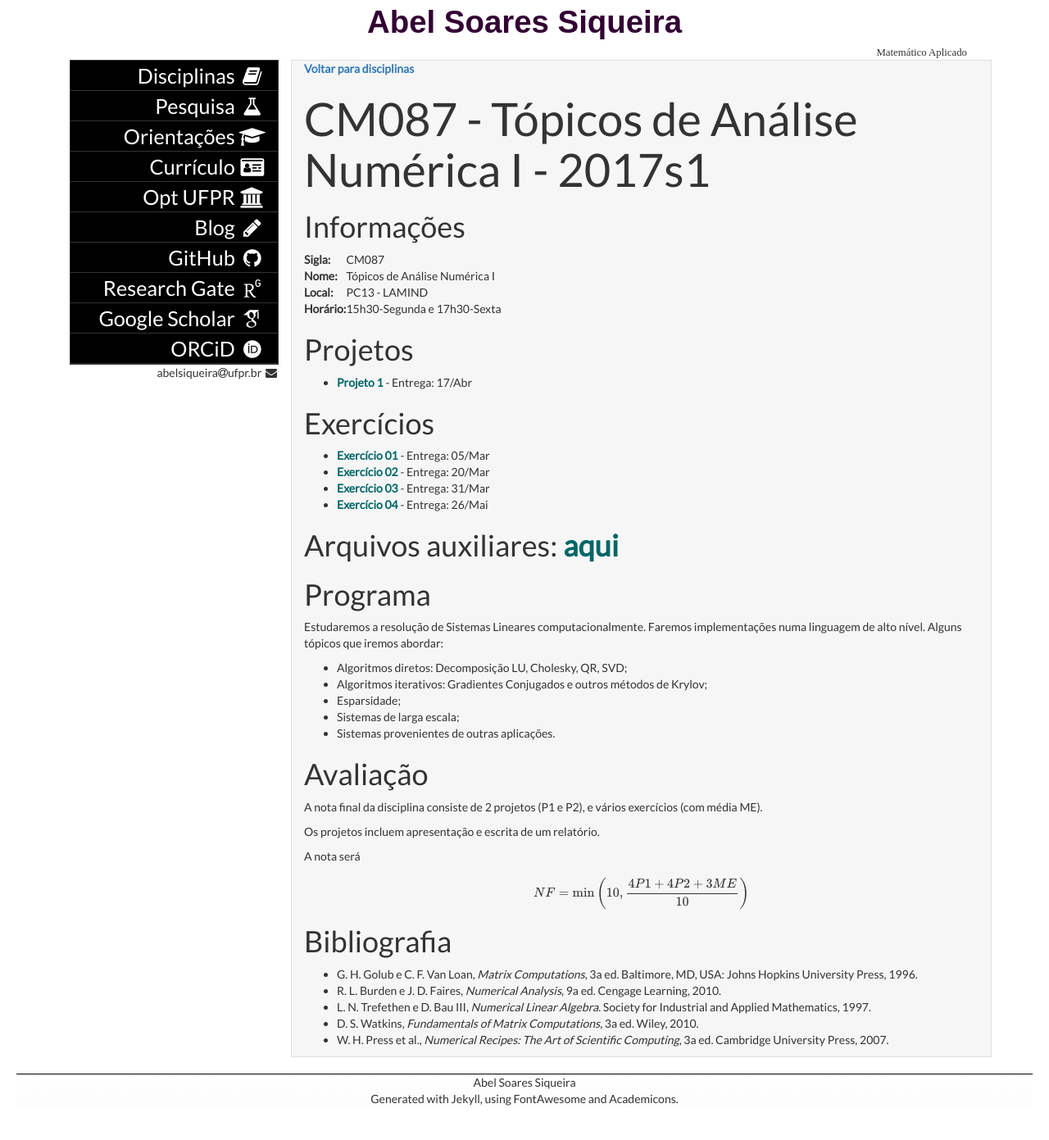
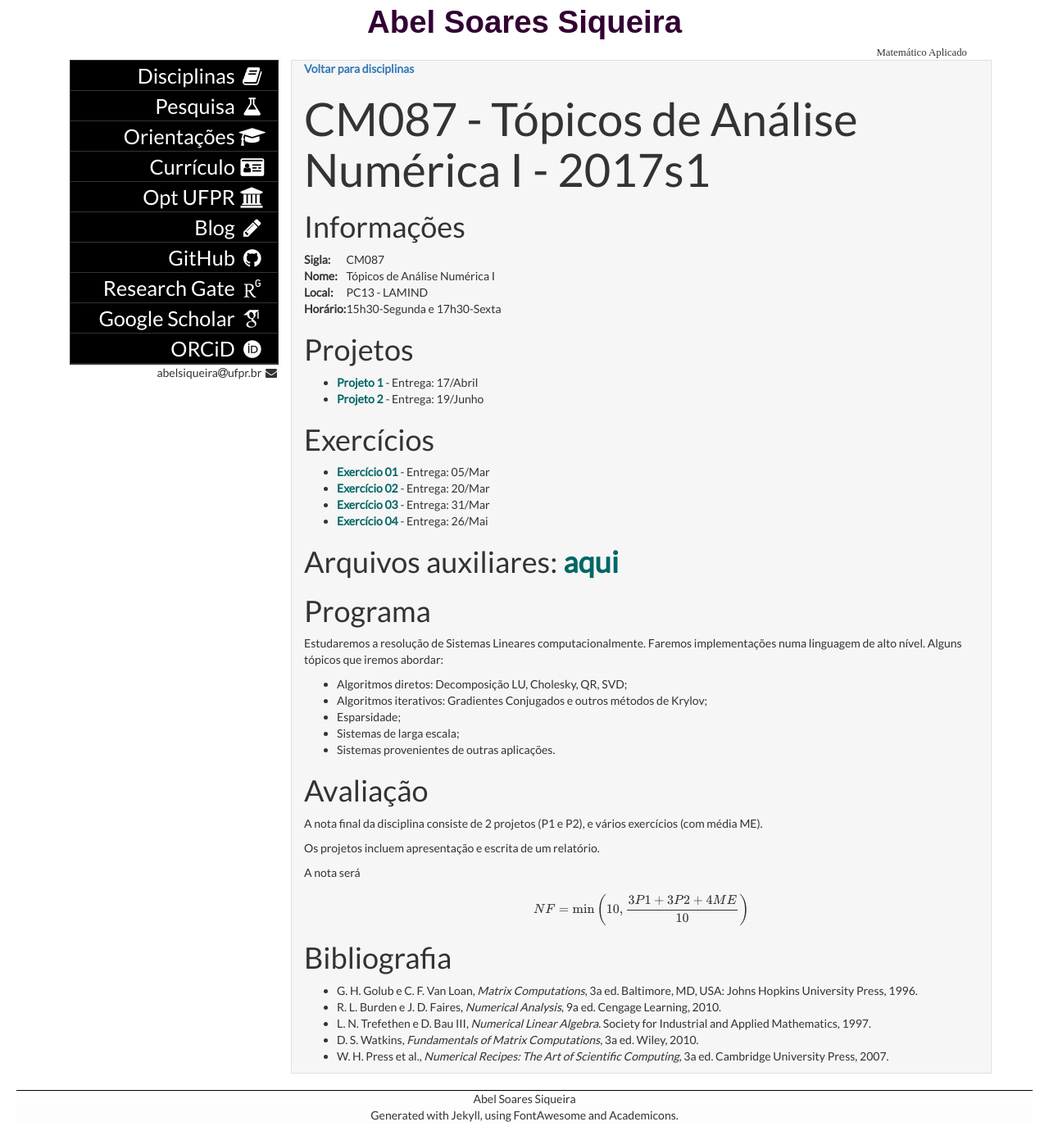
Before and after one commit to abelsiqueira/abelsiqueira.github.io-old, a Jekyll site: the page built from disciplinas/cm087-2017s1.md, in a window 1280 px wide. Shown: the whole page at 82% size. Built offline with Jekyll 4.4.1, drawn with Linux system fonts in a browser that asks for light colours; some web fonts are replaced; formulas are drawn with MathJax 3.

Commit message:
Correções cm087

```diff
--- a/disciplinas/cm087-2017s1.md
+++ b/disciplinas/cm087-2017s1.md
@@ -16,7 +16,9 @@ tag:        2017s1
 # Projetos
 
 - [Projeto 1]({{site.baseurl}}/disciplinas/cm087/proj1.html) -
-  Entrega: 17/Abr
+  Entrega: 17/Abril
+- [Projeto 2]({{site.baseurl}}/disciplinas/cm087/proj2.html) -
+  Entrega: 19/Junho
 
 # Exercícios
 
@@ -54,7 +56,7 @@ A nota será
 
 <p>
 \[
-  NF = \min\bigg(10, \frac{4P1 + 4P2 + 3ME}{10}\bigg)
+  NF = \min\bigg(10, \frac{3P1 + 3P2 + 4ME}{10}\bigg)
 \]
 </p>
 
```
